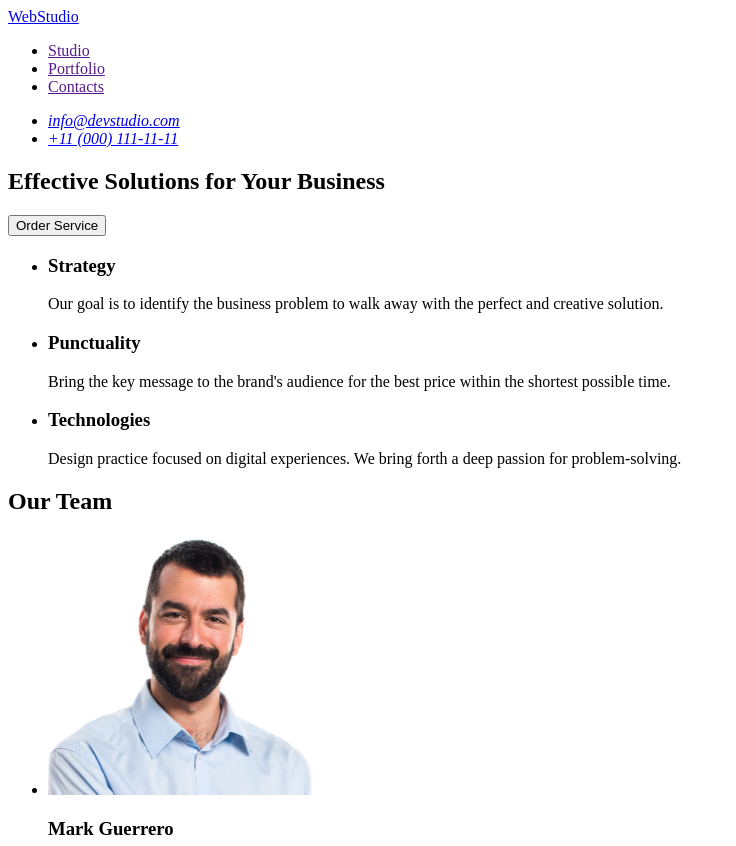
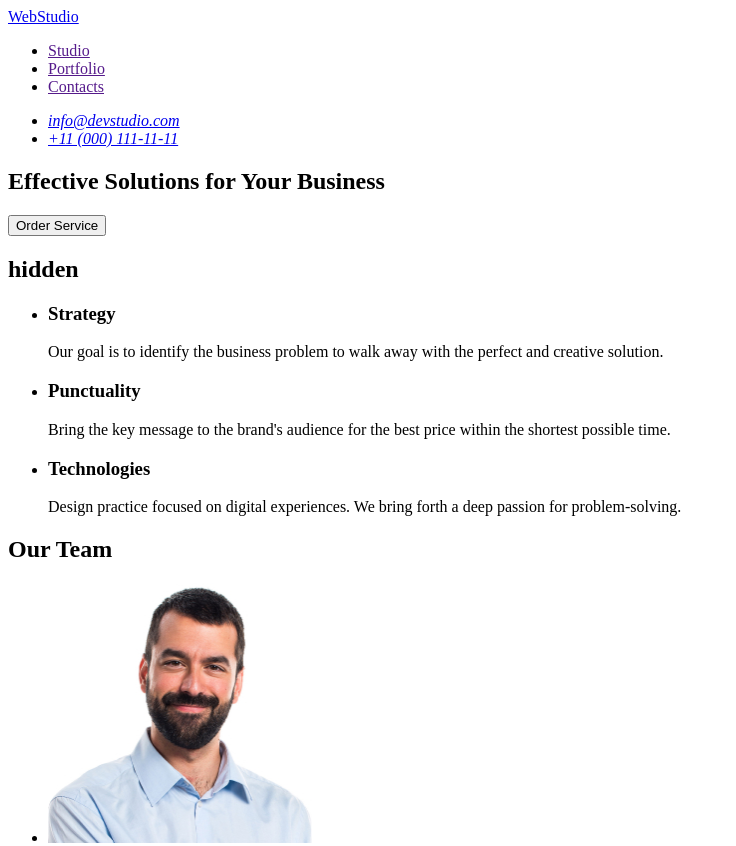
Before and after one commit to Anelina2207/goit-markup-hw-01, a plain HTML site: page index.html in a window 1280 px wide. Shown: the top 846 px of the page, without its empty margins (0-736 px from the left). Drawn offline with Linux system fonts and the light colour scheme.

Commit message:
update index html file

```diff
--- a/index.html
+++ b/index.html
@@ -24,9 +24,10 @@
         <address>
             <ul>
                 <li><a href="mailto:info@devstudio.com">info@devstudio.com</a></li>
-                 <li><a href="tel:+11 (000) 111-11-11">+11 (000) 111-11-11</a></li>
-                </ul>
-        </address>
+                <li><a href="tel:+11(000)111-11-11">+11 (000) 111-11-11</a></li>
+            </ul>
+            </address>
+
     </header>
     <main>
         <section>
@@ -34,7 +35,7 @@
             <button class="" type="button">Order Service</button>
         </section>
         <section>
-            <h2hidden>
+            <h2>hidden</h2>
             <ul>
                 <li>
                     <h3>Strategy</h3>
@@ -78,10 +79,10 @@
         </section>
     </main>
     <footer>
-        <section>
+
             <a href="./index.html">WebStudio</a>
             <p>Increase the flow of customers and sales for your business with digital marketing & growth solutions.</p>
-        </section>
+
     </footer>
 </body>
 </html>
```
